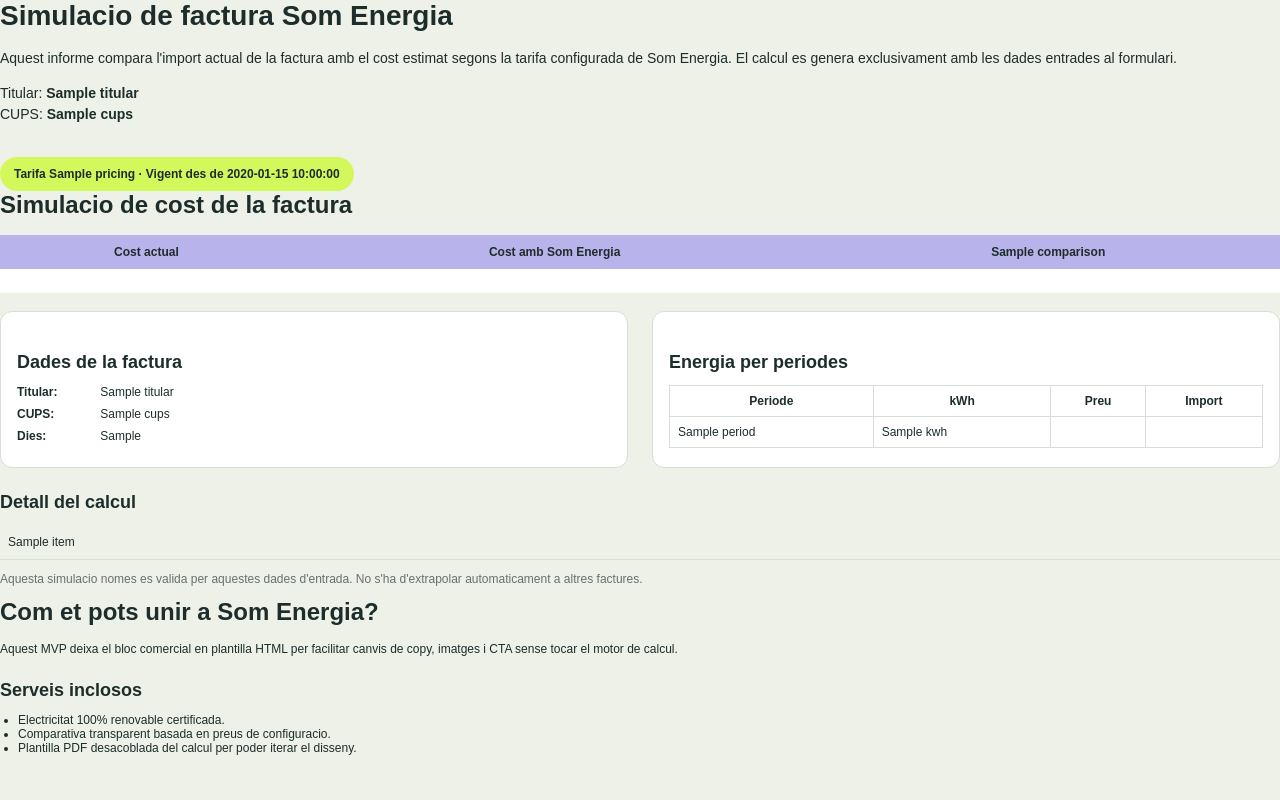
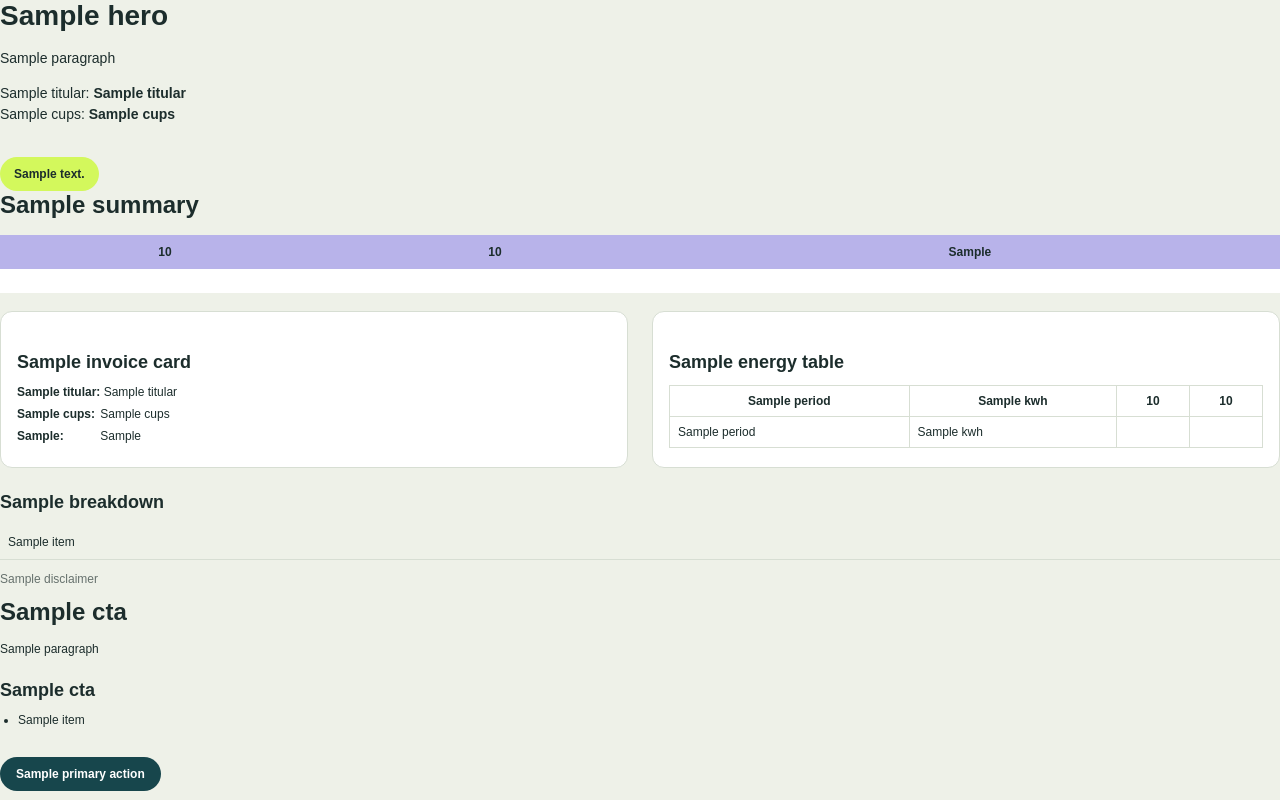
Before and after one commit to Som-Energia/som_comparativa_factures, a Flask app: template backend/app/templates/reports/comparison_report.html in a window 1280 px wide. Run offline with Flask 3, Linux system fonts and the light colour scheme; the template is opened without the code that fills it: most values are stand-ins (such as "Sample title", 1, 10 or a date in 2020); lists and menus that the app fills with data are empty.

Commit message:
refactor(pdf-template): move commercial copy to content

```diff
--- a/backend/app/templates/reports/comparison_report.html
+++ b/backend/app/templates/reports/comparison_report.html
@@ -137,30 +137,40 @@
       ul {
         padding-left: 18px;
       }
+
+      .cta-link {
+        display: inline-block;
+        margin-top: 18px;
+        padding: 10px 16px;
+        border-radius: 999px;
+        background: var(--brand);
+        color: #ffffff;
+        font-weight: bold;
+        text-decoration: none;
+      }
     </style>
   </head>
   <body>
     <section class="page hero">
-      <h1>Simulacio de factura Som Energia</h1>
+      <h1>{{ content.hero.title }}</h1>
+      {% for paragraph in content.hero.intro %}
+      <p>{{ paragraph }}</p>
+      {% endfor %}
       <p>
-        Aquest informe compara l'import actual de la factura amb el cost estimat segons la tarifa
-        configurada de Som Energia. El calcul es genera exclusivament amb les dades entrades al formulari.
+        {{ content.hero.customer_labels.titular }}: <strong>{{ report.customer.titular }}</strong><br>
+        {{ content.hero.customer_labels.cups }}: <strong>{{ report.customer.cups }}</strong>
       </p>
-      <p>
-        Titular: <strong>{{ report.customer.titular }}</strong><br>
-        CUPS: <strong>{{ report.customer.cups }}</strong>
-      </p>
-      <div class="badge">Tarifa {{ report.pricing.tariff_name }} · Vigent des de {{ report.pricing.effective_date }}</div>
+      <div class="badge">{{ content.hero.badge_text }}</div>
     </section>
 
     <section class="page section">
-      <h2>Simulacio de cost de la factura</h2>
+      <h2>{{ content.summary.title }}</h2>
       <table class="summary-table">
         <thead>
           <tr>
-            <th>Cost actual</th>
-            <th>Cost amb Som Energia</th>
-            <th>{{ report.comparison.savings_label }}</th>
+            <th>{{ content.summary.columns.current_cost }}</th>
+            <th>{{ content.summary.columns.som_cost }}</th>
+            <th>{% if report.comparison.savings >= 0 %}{{ content.summary.columns.savings_positive }}{% else %}{{ content.summary.columns.savings_negative }}{% endif %}</th>
           </tr>
         </thead>
         <tbody>
@@ -174,21 +184,21 @@
 
       <div class="detail-grid">
         <div class="card">
-          <h3>Dades de la factura</h3>
-          <div class="meta-row"><strong>Titular:</strong> {{ report.customer.titular }}</div>
-          <div class="meta-row"><strong>CUPS:</strong> {{ report.customer.cups }}</div>
-          <div class="meta-row"><strong>Dies:</strong> {{ report.input.billing_days }}</div>
+          <h3>{{ content.invoice_card.title }}</h3>
+          <div class="meta-row"><strong>{{ content.invoice_card.labels.titular }}:</strong> {{ report.customer.titular }}</div>
+          <div class="meta-row"><strong>{{ content.invoice_card.labels.cups }}:</strong> {{ report.customer.cups }}</div>
+          <div class="meta-row"><strong>{{ content.invoice_card.labels.billing_days }}:</strong> {{ report.input.billing_days }}</div>
         </div>
 
         <div class="card">
-          <h3>Energia per periodes</h3>
+          <h3>{{ content.energy_table.title }}</h3>
           <table class="energy-table">
             <thead>
               <tr>
-                <th>Periode</th>
-                <th>kWh</th>
-                <th>Preu</th>
-                <th>Import</th>
+                <th>{{ content.energy_table.columns.period }}</th>
+                <th>{{ content.energy_table.columns.kwh }}</th>
+                <th>{{ content.energy_table.columns.unit_price }}</th>
+                <th>{{ content.energy_table.columns.amount }}</th>
               </tr>
             </thead>
             <tbody>
@@ -205,7 +215,7 @@
         </div>
       </div>
 
-      <h3>Detall del calcul</h3>
+      <h3>{{ content.breakdown.title }}</h3>
       <table class="detail-table">
         <tbody>
           {% for item in report.breakdown.totals %}
@@ -218,22 +228,26 @@
       </table>
 
       <p class="muted">
-        Aquesta simulacio nomes es valida per aquestes dades d'entrada. No s'ha d'extrapolar automaticament a altres factures.
+        {{ content.legal.disclaimer }}
       </p>
     </section>
 
     <section class="page">
-      <h2>Com et pots unir a Som Energia?</h2>
-      <p>
-        Aquest MVP deixa el bloc comercial en plantilla HTML per facilitar canvis de copy, imatges i CTA sense tocar el motor de calcul.
-      </p>
+      <h2>{{ content.cta.title }}</h2>
+      {% for paragraph in content.cta.body %}
+      <p>{{ paragraph }}</p>
+      {% endfor %}
 
-      <h3>Serveis inclosos</h3>
+      <h3>{{ content.cta.services_title }}</h3>
       <ul>
-        <li>Electricitat 100% renovable certificada.</li>
-        <li>Comparativa transparent basada en preus de configuracio.</li>
-        <li>Plantilla PDF desacoblada del calcul per poder iterar el disseny.</li>
+        {% for item in content.cta.services %}
+        <li>{{ item }}</li>
+        {% endfor %}
       </ul>
+
+      {% if content.cta.primary_action %}
+      <a class="cta-link" href="{{ content.cta.primary_action.url }}">{{ content.cta.primary_action.label }}</a>
+      {% endif %}
     </section>
   </body>
   </html>
```
Also changed, not shown: backend/app/services/reporting.py (+30 -0 lines).
